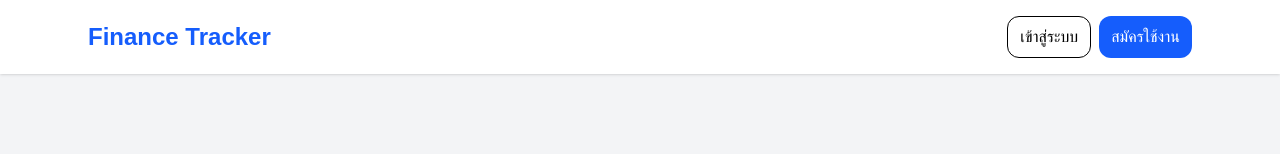
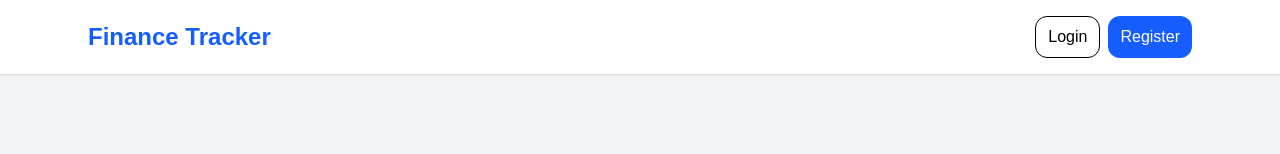
Before and after one commit to Paprem39/finance-tracker, a Next.js app: page / in a window 1280 px wide. Shown: the top 154 px of the page. Built offline with nearby package versions, Linux system fonts and the light colour scheme.

Commit message:
back edit font

```diff
--- a/src/app/page.tsx
+++ b/src/app/page.tsx
@@ -16,12 +16,12 @@ export default function Home() {
           <div className="flex gap-2">
             <button onClick={() => router.push("/login")}
             className="px-3 py-2 rounded-xl border whitespace-nowrap">
-              เข้าสู่ระบบ
+              Login
             </button>
 
             <button onClick={() => router.push("/register")}
             className="px-3 py-2 rounded-xl bg-blue-600 text-white whitespace-nowrap">
-              สมัครใช้งาน
+              Register
             </button>
           </div>
         </div>
```
